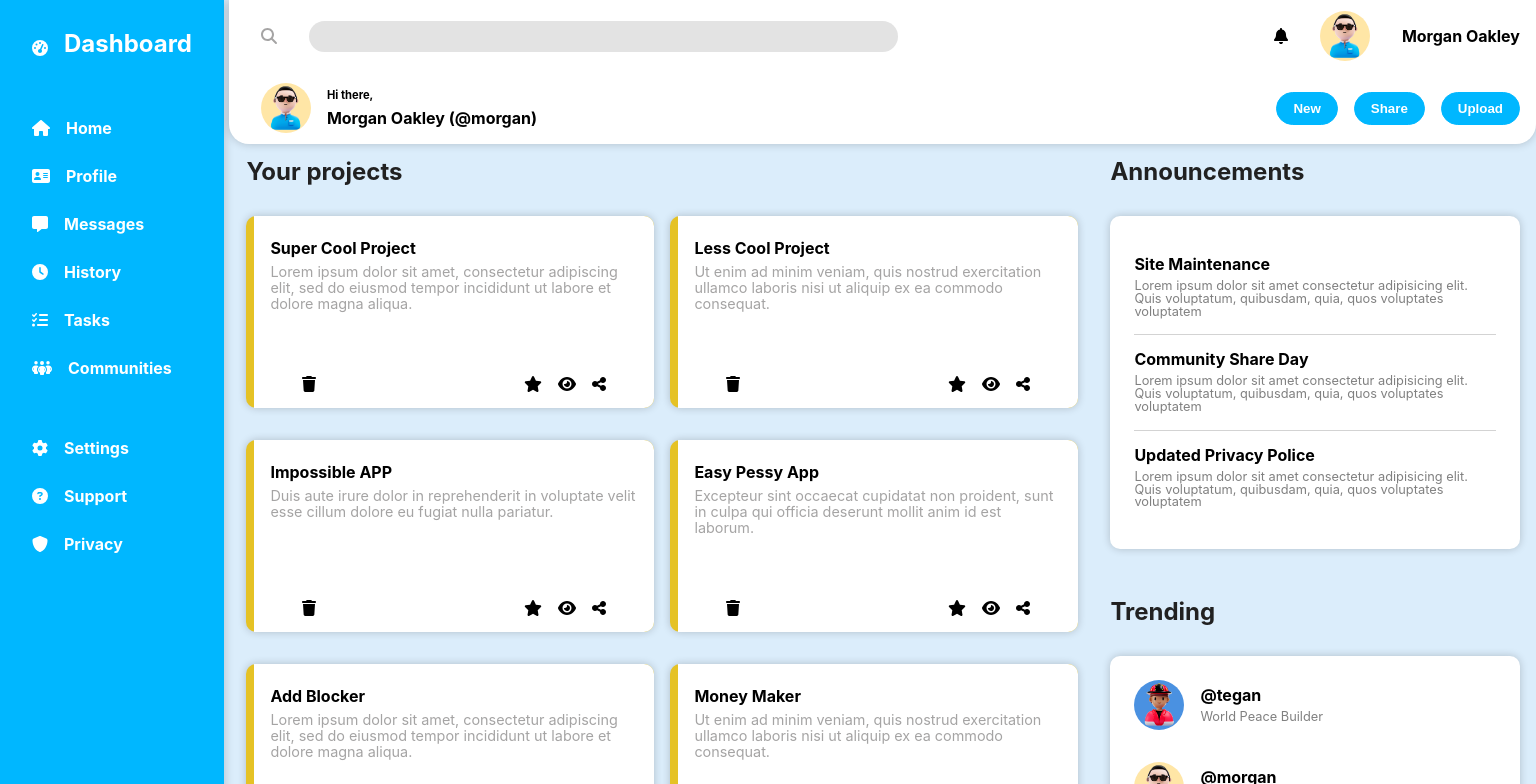
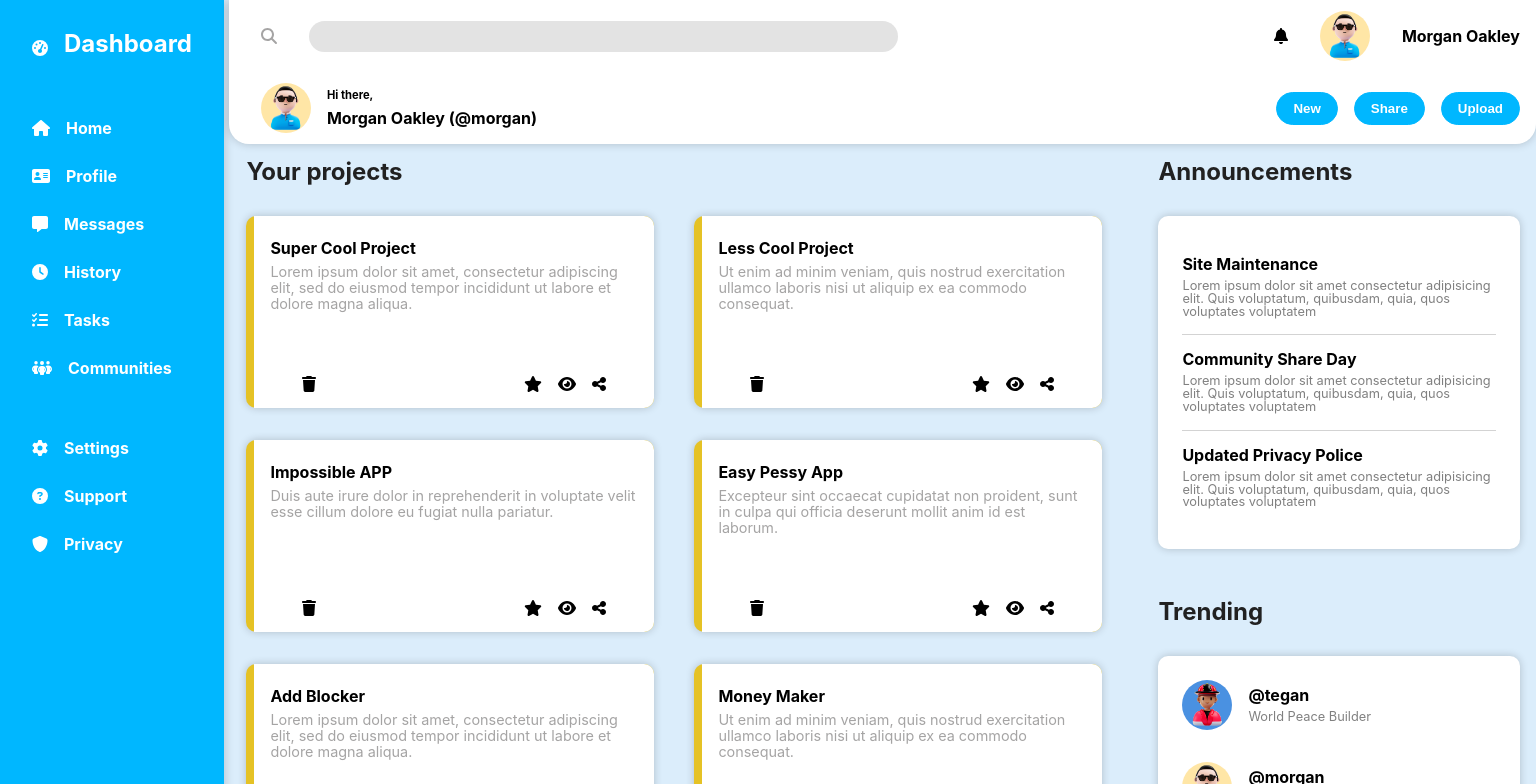
Before and after one commit to nicoriera/test-12p5-frontend, a React (Create React App) app: page / in a window 1536 px wide. Shown: the top 784 px of the page. Built offline with nearby package versions, Linux system fonts and the light colour scheme.

Commit message:
update css last

```diff
--- a/src/components/CardsContainer/cardsContainer.scss
+++ b/src/components/CardsContainer/cardsContainer.scss
@@ -13,11 +13,11 @@
   }
 
   @media (min-width: 1024px) {
-    width: 50rem;
+    width: 45rem;
   }
 
   @media (min-width: 1440px) {
-    width: 52rem;
+    width: 55rem;
   }
 
   @media (min-width: 1920px) {
--- a/src/components/SideBar/sidebar.scss
+++ b/src/components/SideBar/sidebar.scss
@@ -57,7 +57,7 @@
     justify-content: flex-start;
     height: 100vh;
     border-radius: 0;
-    max-width: 13vw;
+
     padding: 1rem;
 
     transform: translateX(0%);
```
